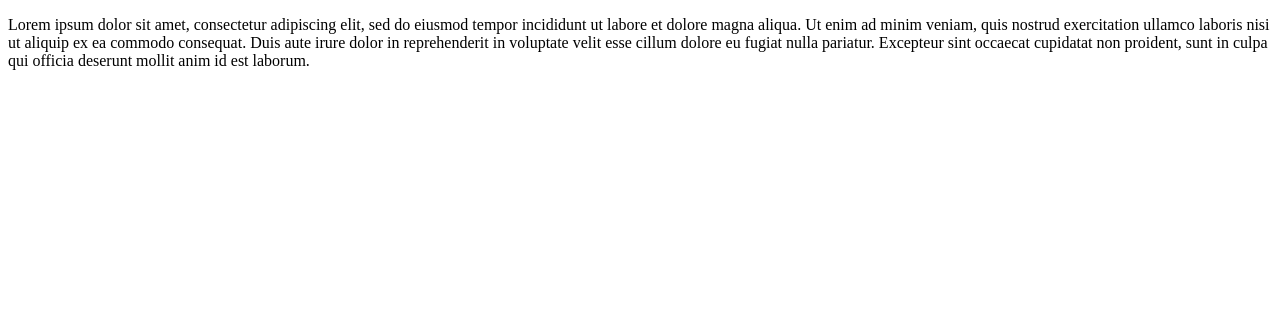
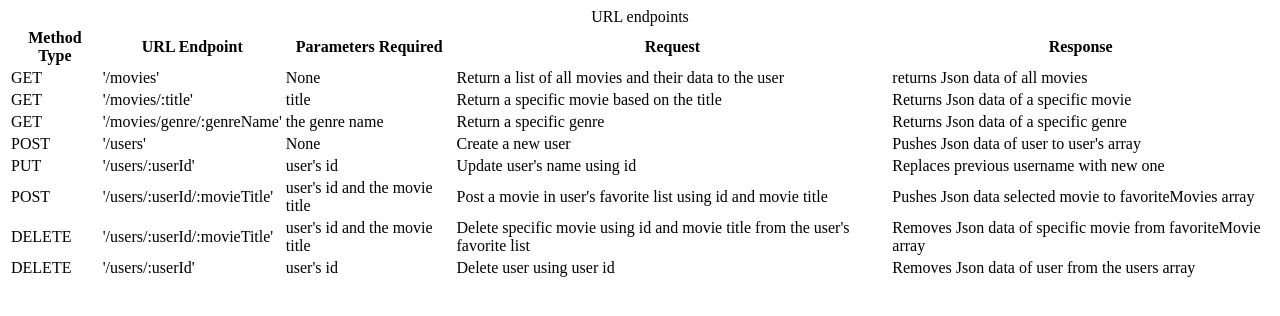
Before and after one commit to khurdt/movie-app-api, a website: page public/documentation.html in a window 1280 px wide. Drawn offline with Linux system fonts and the light colour scheme.

Commit message:
created table to describe each method and url endpoint used in server.

```diff
--- a/public/documentation.html
+++ b/public/documentation.html
@@ -7,8 +7,75 @@
 	<!-- <link rel="stylesheet" type="text/css" href="./css/styles.css"> -->
 </head>
 <body>
-	<p>
-		Lorem ipsum dolor sit amet, consectetur adipiscing elit, sed do eiusmod tempor incididunt ut labore et dolore magna aliqua. Ut enim ad 	minim veniam, quis nostrud exercitation ullamco laboris nisi ut aliquip ex ea commodo consequat. Duis aute irure dolor in reprehenderit in voluptate velit esse cillum dolore eu fugiat nulla pariatur. Excepteur sint occaecat cupidatat non proident, sunt in culpa qui officia deserunt mollit anim id est laborum.
-	</p>
+	<table>
+		<caption>URL endpoints</caption>
+		<thead>
+			<tr>
+				<th>Method Type</th>
+				<th>URL Endpoint</th>
+				<th>Parameters Required</th>
+				<th>Request</th>
+				<th>Response</th>
+			</tr>
+		</thead>
+		<tbody>
+			<tr>
+				<td>GET</td>
+				<td>'/movies'</td>
+				<td>None</td>
+				<td>Return a list of all movies and their data to the user</td>
+				<td>returns Json data of all movies</td>
+			</tr>
+			<tr>
+				<td>GET</td>
+				<td>'/movies/:title'</td>
+				<td>title</td>
+				<td>Return a specific movie based on the title</td>
+				<td>Returns Json data of a specific movie</td>
+			</tr>
+			<tr>
+				<td>GET</td>
+				<td>'/movies/genre/:genreName'</td>
+				<td>the genre name</td>
+				<td>Return a specific genre</td>
+				<td>Returns Json data of a specific genre</td>
+			</tr>
+			<tr>
+				<td>POST</td>
+				<td>'/users'</td>
+				<td>None</td>
+				<td>Create a new user</td>
+				<td>Pushes Json data of user to user's array</td>
+			</tr>
+			<tr>
+				<td>PUT</td>
+				<td>'/users/:userId'</td>
+				<td>user's id</td>
+				<td>Update user's name using id</td>
+				<td>Replaces previous username with new one</td>
+			</tr>
+			<tr>
+				<td>POST</td>
+				<td>'/users/:userId/:movieTitle'</td>
+				<td>user's id and the movie title</td>
+				<td>Post a movie in user's favorite list using id and movie title</td>
+				<td>Pushes Json data selected movie to favoriteMovies array</td>
+			</tr>
+			<tr>
+				<td>DELETE</td>
+				<td>'/users/:userId/:movieTitle'</td>
+				<td>user's id and the movie title</td>
+				<td>Delete specific movie using id and movie title from the user's favorite list</td>
+				<td>Removes Json data of specific movie from favoriteMovie array</td>
+			</tr>
+			<tr>
+				<td>DELETE</td>
+				<td>'/users/:userId'</td>
+				<td>user's id</td>
+				<td>Delete user using user id</td>
+				<td>Removes Json data of user from the users array</td>
+			</tr>
+		</tbody>
+	</table>
 </body>
 </html>
```
